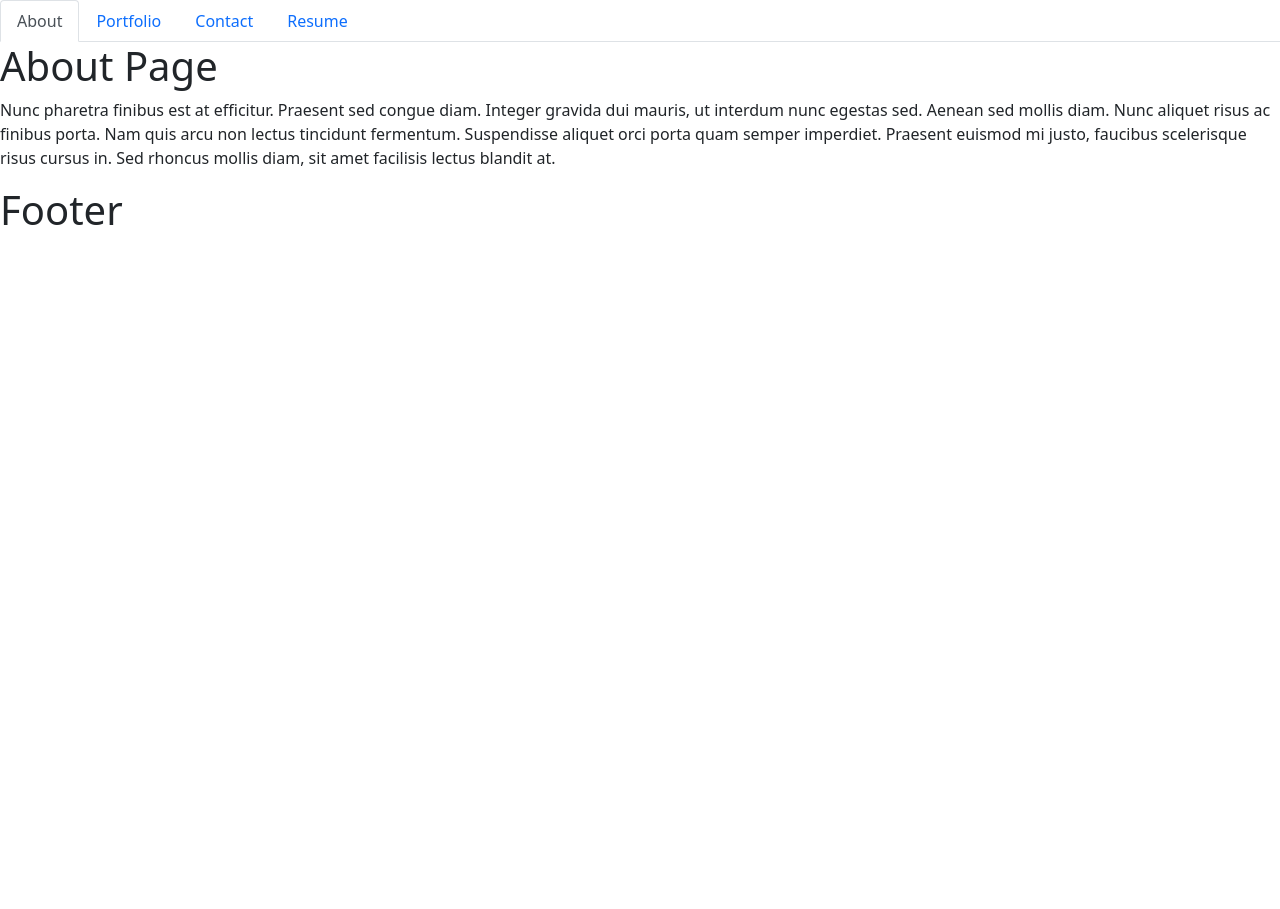
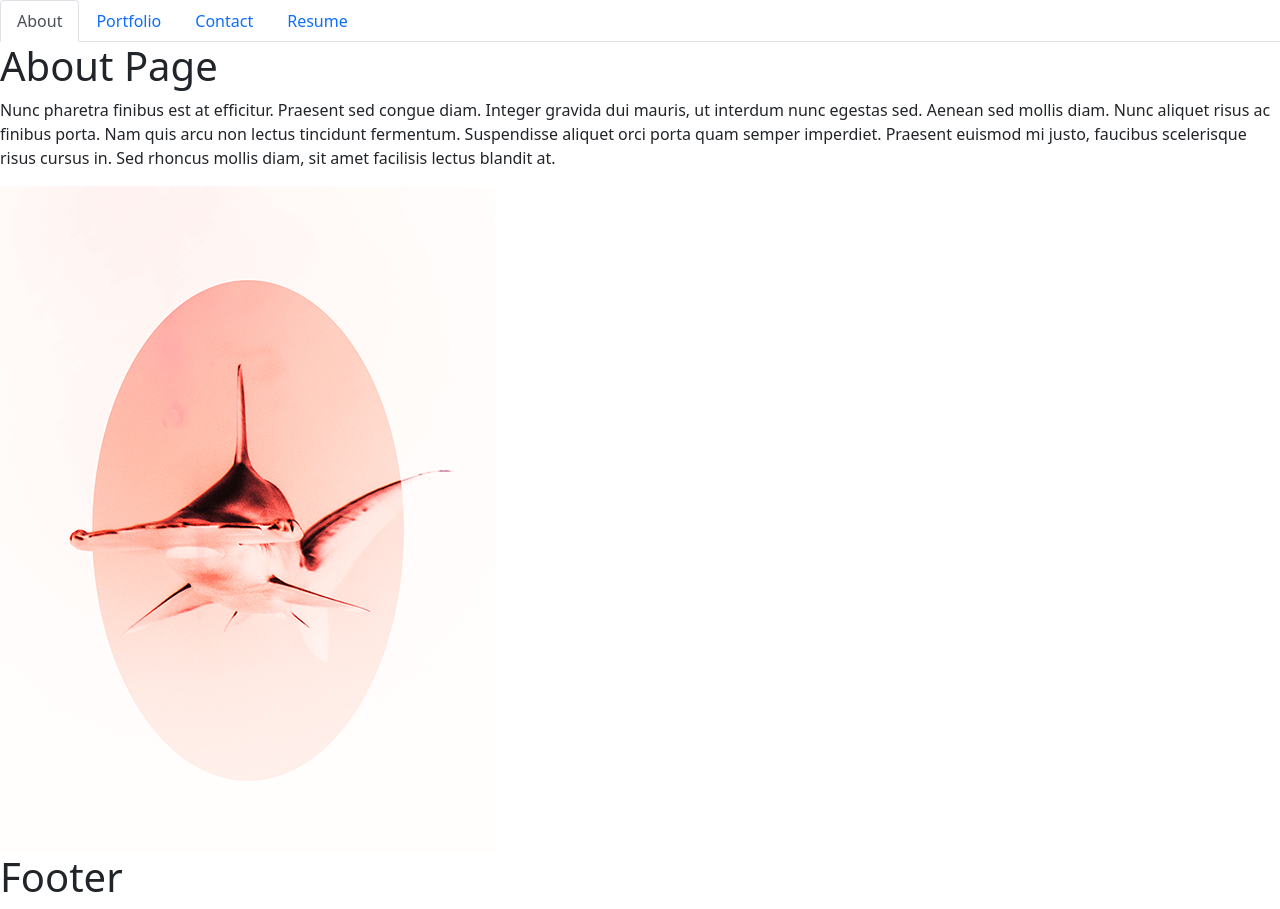
Before and after one commit to Dinimar-Fishboi/React_Portfolio, a React (Create React App) app: page / in a window 1280 px wide. Before the commit the page ends 800 px from the top, so only its background shows below. Built offline with nearby package versions, Linux system fonts and the light colour scheme.

Commit message:
added avatar

```diff
--- a/src/components/pages/About.js
+++ b/src/components/pages/About.js
@@ -1,4 +1,6 @@
 import React from 'react';
+import avatar from './avatar.png'
+
 
 export default function About() {
   return (
@@ -12,6 +14,8 @@ export default function About() {
         imperdiet. Praesent euismod mi justo, faucibus scelerisque risus cursus
         in. Sed rhoncus mollis diam, sit amet facilisis lectus blandit at.
       </p>
+      <img src={avatar} alt='avatar'/>
+
     </div>
   );
 }
```
Also changed, not shown: src/components/pages/avatar.png (added).
